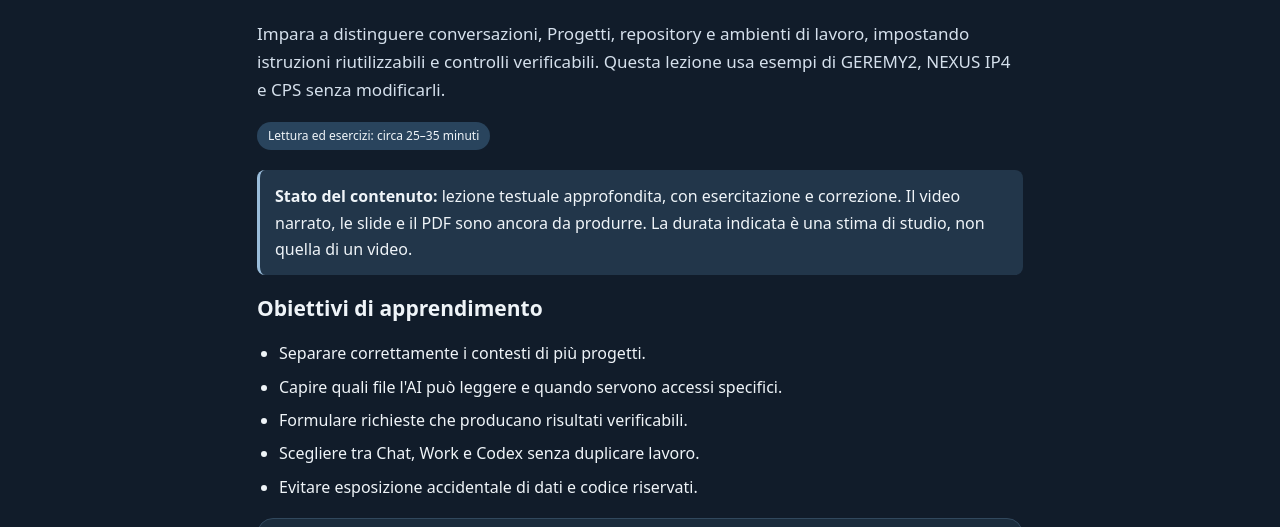
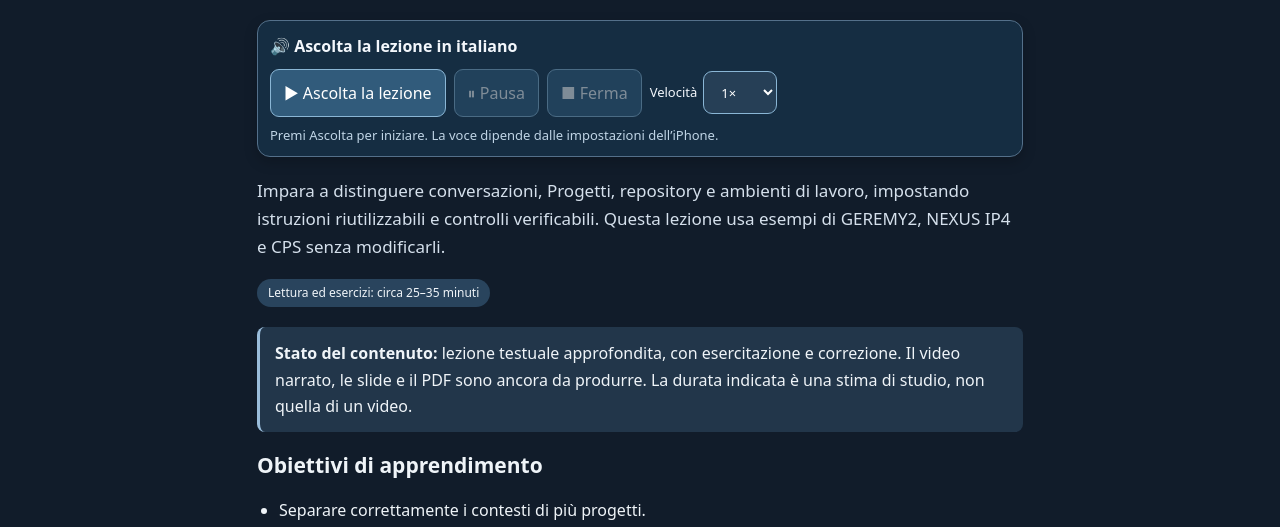
Before and after one commit to Igor2812/Corso_IA, a plain HTML site: page lezioni/modulo-2-lezione-1.html in a window 1280 px wide. Shown: the part 226-753 px from the top of the page. Drawn offline with Linux system fonts and the light colour scheme.

Commit message:
Integra il lettore vocale nelle lezioni del corso

```diff
--- a/lezioni/modulo-2-lezione-1.html
+++ b/lezioni/modulo-2-lezione-1.html
@@ -26,4 +26,4 @@ const $=x=>document.getElementById(x);
 $('copy').onclick=async()=>{try{await navigator.clipboard.writeText($('promptText').textContent);$('copyState').textContent='Prompt copiato.'}catch{$('copyState').textContent='Seleziona e copia manualmente il testo del prompt.'}};
 $('verify').onclick=()=>{let n=0,missing=0;items.forEach((it,i)=>{const val=document.querySelector('input[name="q'+i+'"]:checked');const out=$('r'+i);if(!val){out.textContent='Seleziona una risposta.';missing++;return}const ok=Number(val.value)===it[2];if(ok)n++;out.textContent=(ok?'✓ Corretta. ':'✕ Da ripassare. ')+it[3]});if(missing){$('score').textContent='Completa tutte le risposte per registrare il risultato.';return}$('score').textContent='Risultato: '+n+'/4. '+(n===4?'Ottimo!':'Rileggi le spiegazioni e ripeti la verifica.');try{localStorage.setItem('corso_ia_m2_l1_quiz',JSON.stringify({score:n,total:4,date:new Date().toISOString()}))}catch{}};
 $('reset').onclick=()=>{document.querySelectorAll('input[type="radio"]').forEach(x=>x.checked=false);items.forEach((_,i)=>$('r'+i).textContent='');$('score').textContent=''};
-</script></body></html>
+</script><script src="../lettore.js" defer></script></body></html>
```
